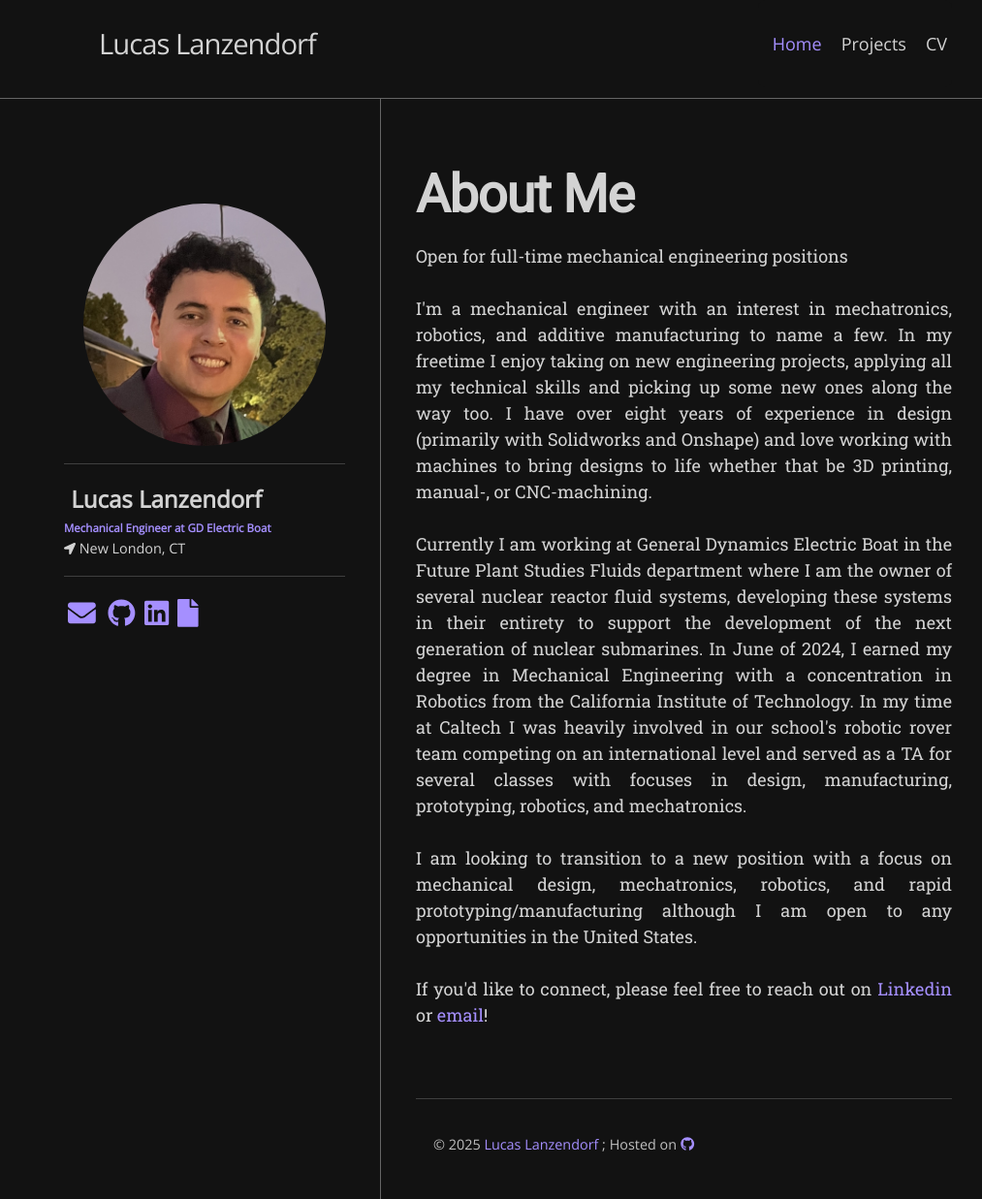
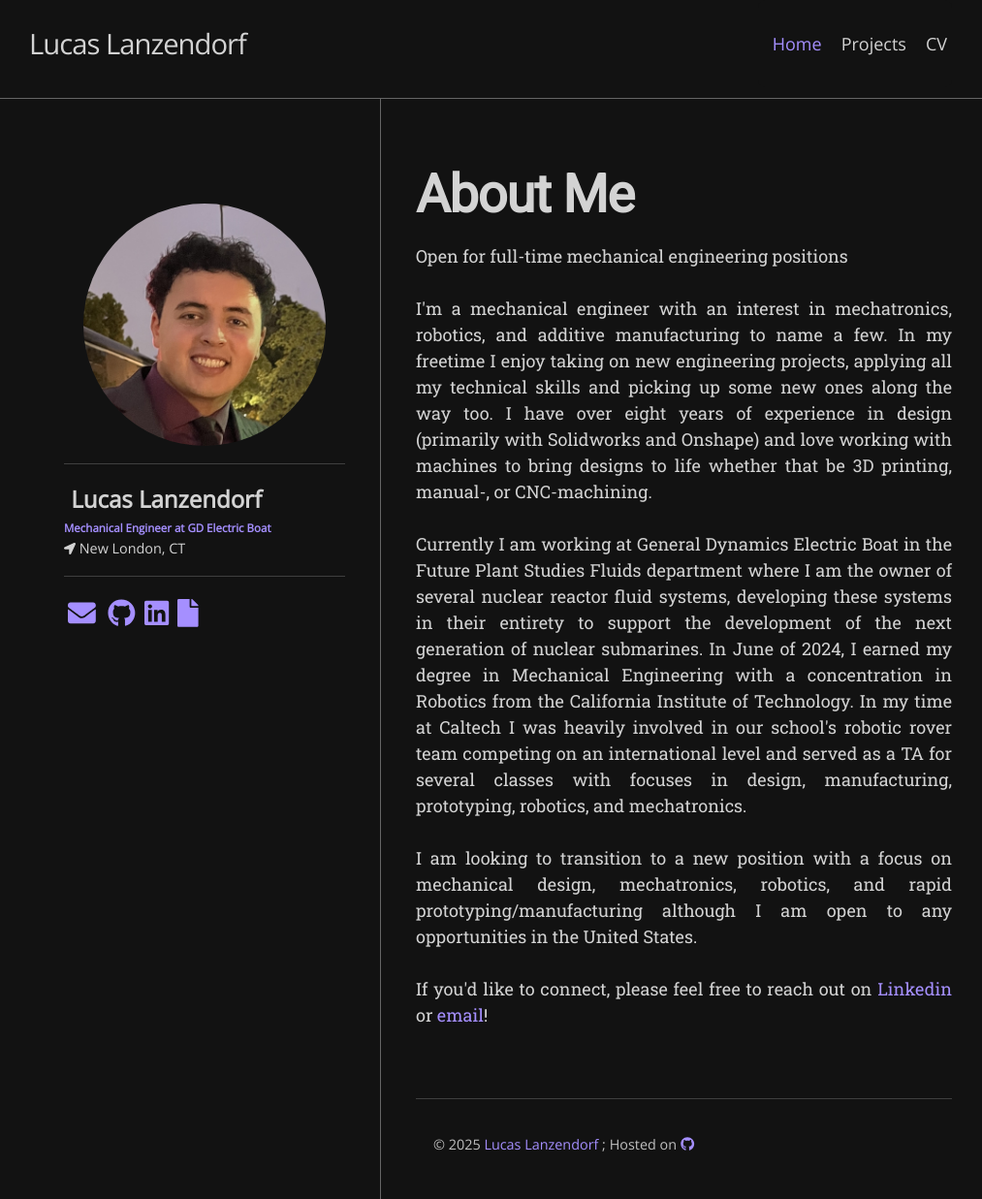
Before and after one commit to Lanzendorf/lanzendorf.github.io, a Jekyll site: the page built from index.html, in a window 1280 px wide. Shown: the whole page at 97% size, without its empty margins (116-1129 px from the left). Built offline with Jekyll 4.4.1, drawn with Linux system fonts in a browser that asks for light colours; nearby versions of some CDN libraries; some web fonts are replaced; the list of posts is cut into pages by our own code.

Commit message:
Update layout.scss

```diff
--- a/_sass/hamilton/layout.scss
+++ b/_sass/hamilton/layout.scss
@@ -50,7 +50,7 @@
   letter-spacing: -1px;
   margin-bottom: 0;
   float: left;
-  margin-left: $spacing-unit * 2 ;
+  // margin-left: $spacing-unit * 2 ;
 
 
   @include media-query($on-small) {
```
